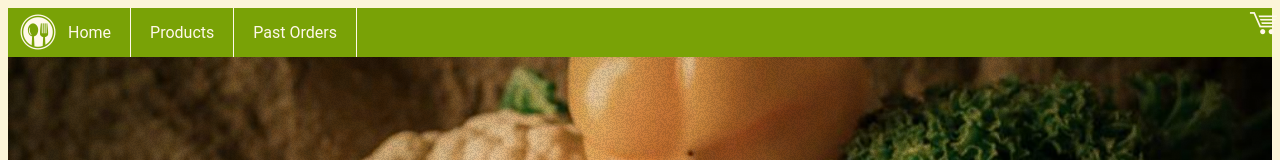
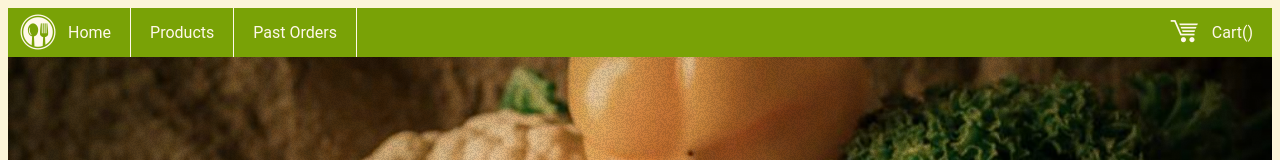
Before and after one commit to paullaster/product-cart, a Vue app: page / in a window 1280 px wide. Shown: the top 160 px of the page. Built offline with nearby package versions, Linux system fonts and the light colour scheme.

Commit message:
commit changes

```diff
--- a/src/App.vue
+++ b/src/App.vue
@@ -15,10 +15,10 @@ import SidebarComponent from './components/Sidebar-component.vue';
             <span>Past Orders</span>
           </router-link>
         </nav>
-        <router-link to="/cart" class="top-bar-cart-link">
+        <div class="top-bar-cart-link">
           <i class="icofont-cart-alt icofont-1x"></i>
-          <!-- <span @click="toggleCart">Cart({{itemsInCart}})</span> -->
-        </router-link>
+          <span @click="toggleCart">Cart({{itemsInCart}})</span>
+        </div>
       </header>
   <router-view :inventory="inventory"/>
 
```
